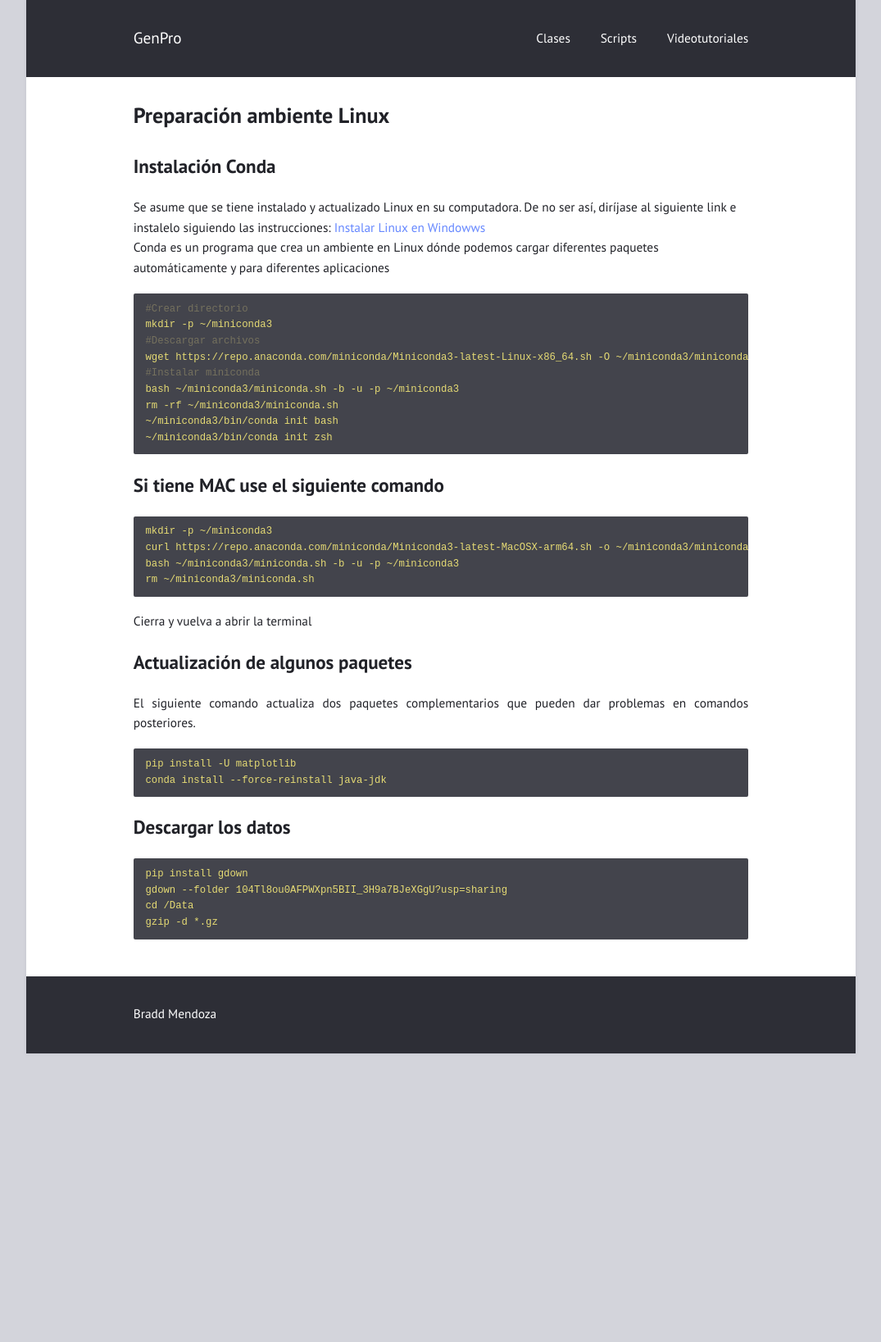
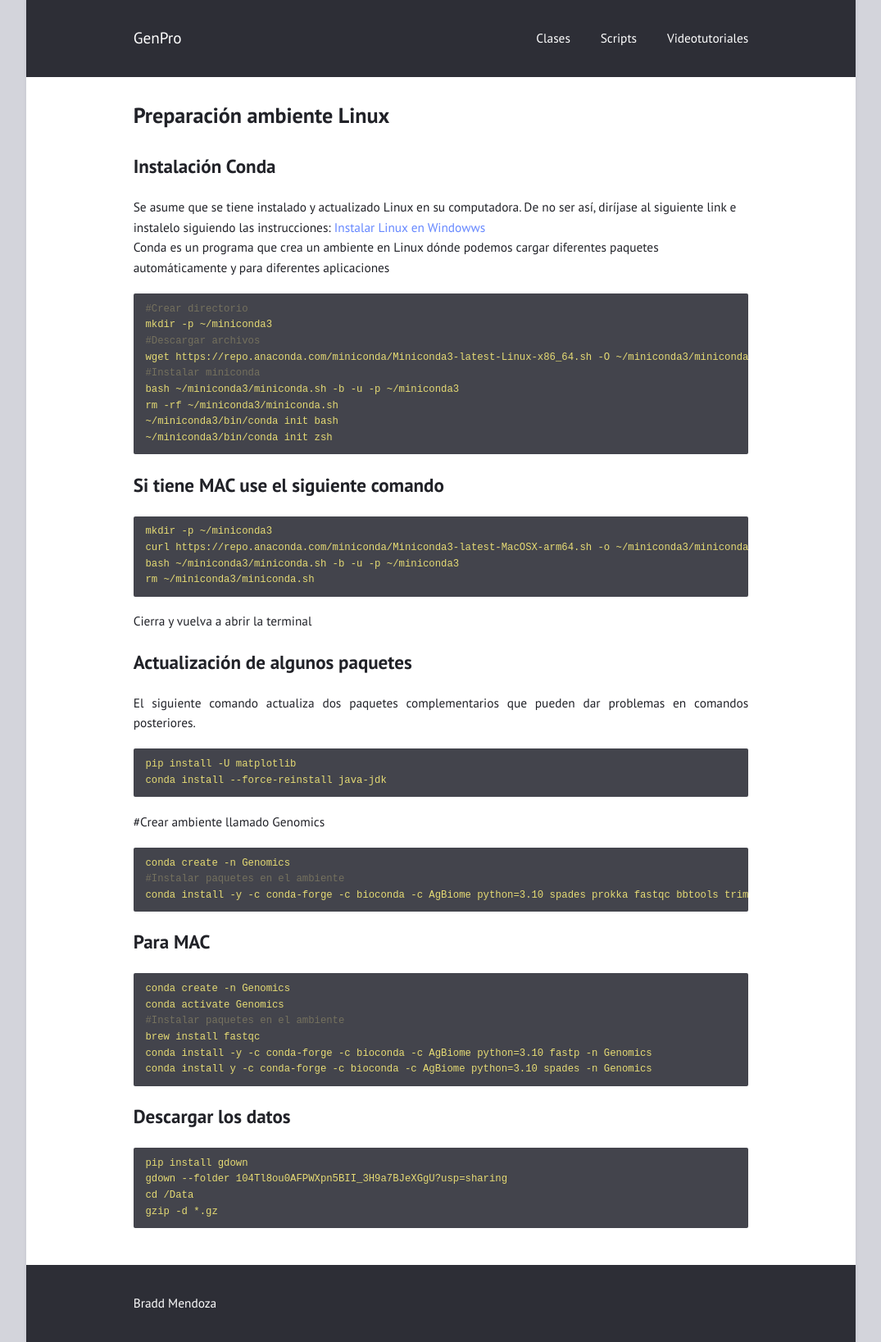
Before and after one commit to braddmg/GenPro, a Jekyll site: the page built from _posts/2024-07-14-Preparacion-de-ambiente-linux.md, in a window 1280 px wide. Shown: the whole page at 82% size, without its empty margins (102-1177 px from the left). Built offline with Jekyll 4.4.1, drawn with Linux system fonts in a browser that asks for light colours; before the commit the page ends 1285 px from its top, so only the background shows below that.

Commit message:
Update 2024-07-14-Preparacion-de-ambiente-linux.md

````diff
--- a/_posts/2024-07-14-Preparacion-de-ambiente-linux.md
+++ b/_posts/2024-07-14-Preparacion-de-ambiente-linux.md
@@ -37,7 +37,22 @@ El siguiente comando actualiza dos paquetes complementarios que pueden dar probl
 pip install -U matplotlib
 conda install --force-reinstall java-jdk
 ```
+#Crear ambiente llamado Genomics
+```yml
+conda create -n Genomics
+#Instalar paquetes en el ambiente
+conda install -y -c conda-forge -c bioconda -c AgBiome python=3.10 spades prokka fastqc bbtools trimmomatic quast fastp -n Genomics
+```
+# Para MAC
 
+```yml
+conda create -n Genomics
+conda activate Genomics
+#Instalar paquetes en el ambiente
+brew install fastqc
+conda install -y -c conda-forge -c bioconda -c AgBiome python=3.10 fastp -n Genomics
+conda install y -c conda-forge -c bioconda -c AgBiome python=3.10 spades -n Genomics
+```
 ## Descargar los datos
 ```yml
 pip install gdown
````
